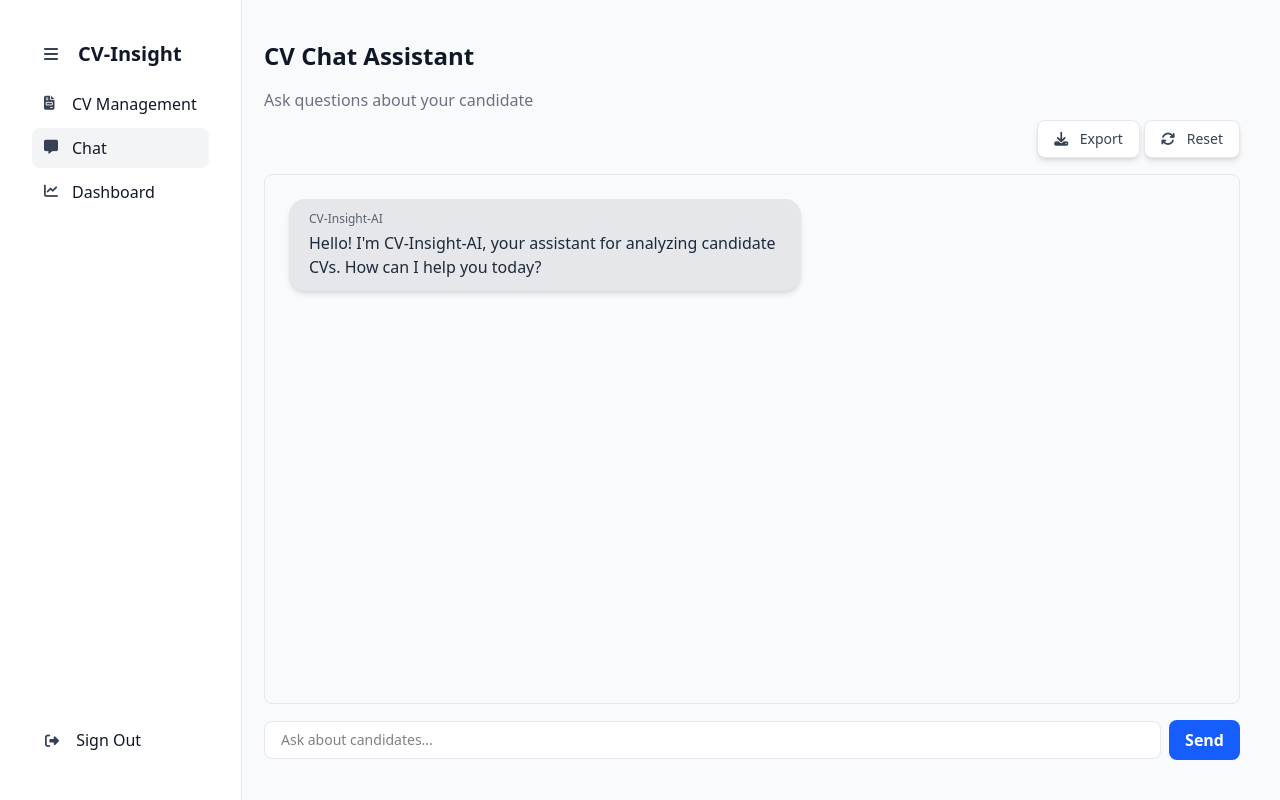
After one commit to TrisnaUtama/cryptova-ai-hr-advisor, a Django app: page /chat/ in a window 1280 px wide. The commit adds this page. Run offline with Django 5.2, Linux system fonts and the light colour scheme; the visitor is signed in with stand-in values (Sample User, id 1); style sheets or scripts are compiled from the project's sources.

Commit message:
feat(chat): implement chat history and chat room views with dynamic content

```diff
--- /dev/null
+++ b/apps/chat/urls.py
@@ -0,0 +1,7 @@
+from django.urls import path
+from .views import ChatHistoryView, ChatRoomView
+
+urlpatterns = [
+    path("chat/history/", ChatHistoryView.as_view(), name="chat_history"),
+    path("chat/", ChatRoomView.as_view(), name="chat"),
+]
--- a/apps/chat/views.py
+++ b/apps/chat/views.py
@@ -1,3 +1,34 @@
 from django.shortcuts import render
+from django.views import View
+from core.utils import LoginCheckMixin
+from .models import Chat
+from django.views.decorators.csrf import csrf_exempt
+from django.utils.decorators import method_decorator
 
-# Create your views here.
+
+class ChatHistoryView(LoginCheckMixin, View):
+    def get(self, request):
+        chats = Chat.objects.filter(user=request.user)
+        return render(request, "chat/index.html", {"chats": chats})
+
+
+class ChatRoomView(LoginCheckMixin, View):
+    @method_decorator(csrf_exempt)
+    def dispatch(self, *args, **kwargs):
+        return super().dispatch(*args, **kwargs)
+
+    def get(self, request):
+        return render(request, "chat/room.html", {"chats": [], "show_greeting": True})
+
+    def post(self, request):
+        question = request.POST.get("question")
+        if question:
+            chat = Chat.objects.create(
+                user=request.user, role="user", question=question
+            )
+            # Simulasi jawaban AI, ganti dengan logic AI asli jika ada
+            answer = "Hello! I'm CV-Insight-AI, your assistant for analyzing candidate CVs. How can I help you today?"
+            chat.answer = answer
+            chat.save()
+        chats = Chat.objects.filter(user=request.user).order_by("created_at")
+        return render(request, "chat/room.html", {"chats": chats})
--- a/core/urls.py
+++ b/core/urls.py
@@ -6,4 +6,5 @@ urlpatterns = [
     path("", include("apps.auths.urls")),
     path("", include("apps.cv.urls")),
     path("", include("apps.dashboard.urls")),
+    path("", include("apps.chat.urls")),
 ]
--- a/templates/base_sidebar.html
+++ b/templates/base_sidebar.html
@@ -75,7 +75,7 @@
           <i class="fa-solid fa-file-invoice w-4 h-4 mr-3 text-sm text-gray-700"></i>
           <span class="sidebar-label">CV Management</span>
         </a>
-        <a href=""
+        <a href="{% url 'chat' %}"
            class="flex transition-all items-center px-3 py-2 rounded-lg text-gray-900 hover:bg-gray-100 font-medium {% if request.resolver_match.url_name == 'chat' %}bg-gray-100{% endif %}">
           <i class="fa-solid fa-message w-4 h-4 mr-3 text-sm text-gray-700"></i>
           <span class="sidebar-label">Chat</span>
--- /dev/null
+++ b/templates/chat/chat_row.html
@@ -0,0 +1,6 @@
+<tr>
+    <td class="py-3 px-4 font-medium text-gray-900">{{ chat.role|default:"User" }}</td>
+    <td class="py-3 px-4 text-gray-700">{{ chat.question }}</td>
+    <td class="py-3 px-4 text-gray-700">{{ chat.answer }}</td>
+    <td class="py-3 px-4 text-gray-500">{{ chat.created_at }}</td>
+</tr>
--- /dev/null
+++ b/templates/chat/room.html
@@ -0,0 +1,80 @@
+{% extends "base_sidebar.html" %}
+{% block title %}
+    CV Chat Assistant
+{% endblock title %}
+{% block sidebar_content %}
+    <div class="w-full flex flex-col h-full min-h-[600px]">
+        <h1 class="text-2xl font-bold text-gray-900 mb-4">CV Chat Assistant</h1>
+        <p class="text-gray-500 mb-2">Ask questions about your candidate</p>
+        <div class="flex items-center justify-between mb-4">
+            <div></div>
+            <div>
+                <button class="px-4 py-2 cursor-pointer rounded-lg bg-white text-gray-700 hover:bg-gray-200 transition-all border border-gray-200 shadow-md text-sm font-medium">
+                    <i class="fas fa-download mr-2"></i>
+                    Export
+                </button>
+                <button class="px-4 py-2 cursor-pointer rounded-lg bg-white text-gray-700 hover:bg-gray-200 transition-all border border-gray-200 shadow-md text-sm font-medium">
+                    <i class="fas fa-arrows-rotate mr-2"></i>
+                    Reset
+                </button>
+            </div>
+        </div>
+        <div class="flex-1 overflow-y-auto bg-gray-50 rounded-lg border border-gray-200 p-6 mb-4"
+             id="chat-messages">
+            {% if chats|length == 0 and show_greeting %}
+                <div class="flex justify-start mb-4">
+                    <div class="max-w-lg bg-gray-200 text-gray-800 rounded-2xl px-5 py-3 shadow-md">
+                        <div class="text-xs text-left mb-1 opacity-70">CV-Insight-AI</div>
+                        <div>Hello! I'm CV-Insight-AI, your assistant for analyzing candidate CVs. How can I help you today?</div>
+                    </div>
+                </div>
+            {% endif %}
+            {% for chat in chats %}
+                {% if chat.role == 'user' or chat.role == 'system' or chat.role == None %}
+                    {% if chat.role == 'user' or chat.role == None %}
+                        <div class="flex justify-end mb-4">
+                            <div class="max-w-lg bg-blue-500 text-white rounded-2xl px-5 py-3 shadow-md">
+                                <div class="text-xs text-right mb-1 opacity-70">You</div>
+                                <div>{{ chat.question }}</div>
+                            </div>
+                        </div>
+                        {% if chat.answer %}
+                            <div class="flex justify-start mb-4">
+                                <div class="max-w-lg bg-white border border-gray-200 text-gray-900 rounded-2xl px-5 py-3 shadow-md">
+                                    <div class="text-xs text-left mb-1 opacity-70">CV-Insight-AI</div>
+                                    <div>{{ chat.answer }}</div>
+                                </div>
+                            </div>
+                        {% endif %}
+                    {% elif chat.role == 'system' %}
+                        <div class="flex justify-start mb-4">
+                            <div class="max-w-lg bg-gray-200 text-gray-800 rounded-2xl px-5 py-3 shadow-md">
+                                <div class="text-xs text-left mb-1 opacity-70">System</div>
+                                <div>{{ chat.answer }}</div>
+                            </div>
+                        </div>
+                    {% endif %}
+                {% endif %}
+            {% empty %}
+                {% if not show_greeting %}
+                    <div class="text-center text-gray-400">No chat yet. Start a conversation below!</div>
+                {% endif %}
+            {% endfor %}
+        </div>
+        <form method="post"
+              class="flex items-center gap-2 mt-auto"
+              autocomplete="off">
+            {% csrf_token %}
+            <input name="question"
+                   type="text"
+                   placeholder="Ask about candidates..."
+                   class="flex-1 border border-gray-200 rounded-lg px-4 py-2 text-sm focus:outline-none focus:ring-2 focus:ring-blue-200 bg-white"
+                   autocomplete="off"
+                   required />
+            <button type="submit"
+                    class="px-4 py-2 rounded-lg bg-blue-600 text-white font-semibold hover:bg-blue-700 transition-all">
+                Send
+            </button>
+        </form>
+    </div>
+{% endblock sidebar_content %}
--- a/templates/cv/index.html
+++ b/templates/cv/index.html
@@ -6,7 +6,7 @@
     <div class="w-full flex flex-col space-y-4">
         <h1 class="text-2xl font-bold text-gray-900 mb-4">CV Management</h1>
         <!-- Upload Box -->
-        <div class="">{% include "./upload_box.html" %}</div>
+        <div>{% include "./upload_box.html" %}</div>
         <!-- Search and Export -->
         <div class="flex flex-col md:flex-row md:items-center md:justify-between w-full gap-3 md:space-x-4">
             <div>
```
Also changed, not shown: templates/chat/index.html (added, +30 -0 lines).
